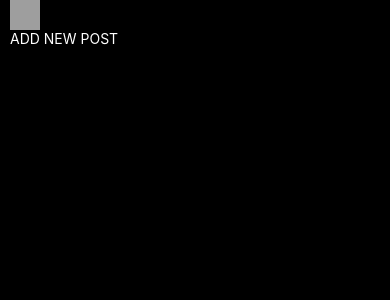
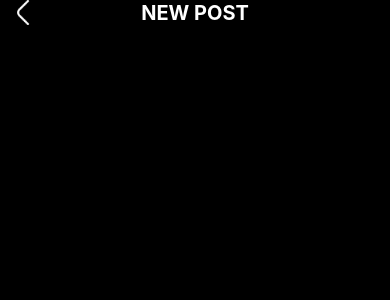
Before and after one commit to josephsivits/ig-clone, a React Native app: screen / in a window 390 px wide. Shown: the top 300 px of the page. Built offline with nearby package versions, Linux system fonts and the light colour scheme; grey boxes are pictures that could not be loaded.

Commit message:
Header for NewPost completed

```diff
--- a/components/newPost/AddNewPost.js
+++ b/components/newPost/AddNewPost.js
@@ -6,19 +6,34 @@ const AddNewPost = () => (
         <Header />
     </View>
 )
-
+/*
 const Header = () => (
     <View styles={styles.headerContainer}>
         <TouchableOpacity>
             <Image
-                source={{uri: 'https://img.icons8.com/ios-glyphs/90/ffffff/back.png'}}
+
+                source={{uri: '../../assets/leftArrow.png'}}
+
                 style={{width:30,height:30}}
             />
-
-      </TouchableOpacity>
-      <Text style={{color:'white'}}>ADD NEW POST</Text>
+            <Text>Ayo you a straightup bitch</Text>
+        </TouchableOpacity>
+      <Text style={styles.headerText}>NEW test POST bitch</Text>
+      <Text></Text>
     </View>
 )
+*/
+
+const Header = ({navigation}) => (
+    <View style={styles.headerContainer}>
+        <TouchableOpacity onPress={() => navigation.goBack()}>
+          <Image source={require('../../assets/leftArrow.png')} style={{ width: 25, height: 25 }} />
+        </TouchableOpacity>
+        <Text style={styles.headerText}>NEW POST</Text>
+        <View></View>
+      </View>
+  )
+
 
 const styles = StyleSheet.create({
     container: {
@@ -28,9 +43,13 @@ const styles = StyleSheet.create({
         flexDirection: 'row',
         justifyContent: 'space-between',
         alignItems:'center',
+        paddingBottom:15,
     },
     headerText: {
-
+        color: '#fff',
+        fontWeight: '700',
+        fontSize: 20,
+        marginRight:25,
     },
 
 })
```
